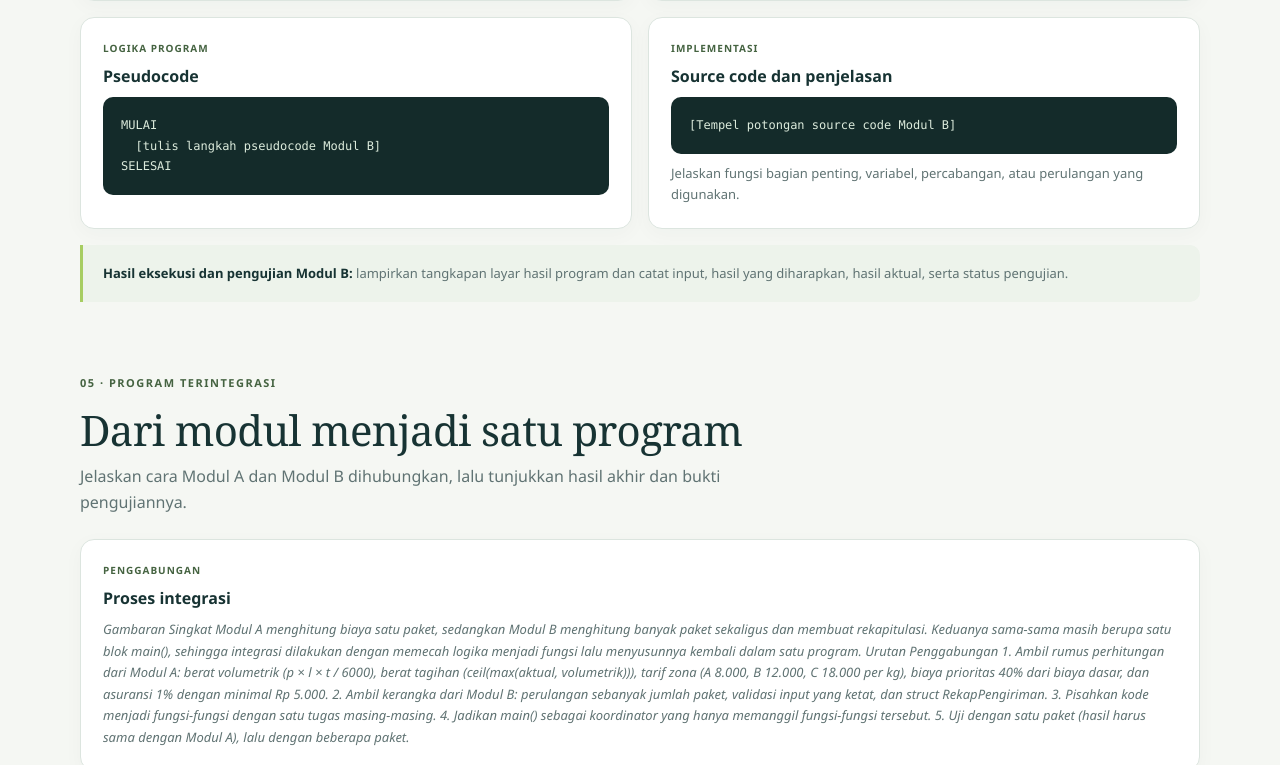
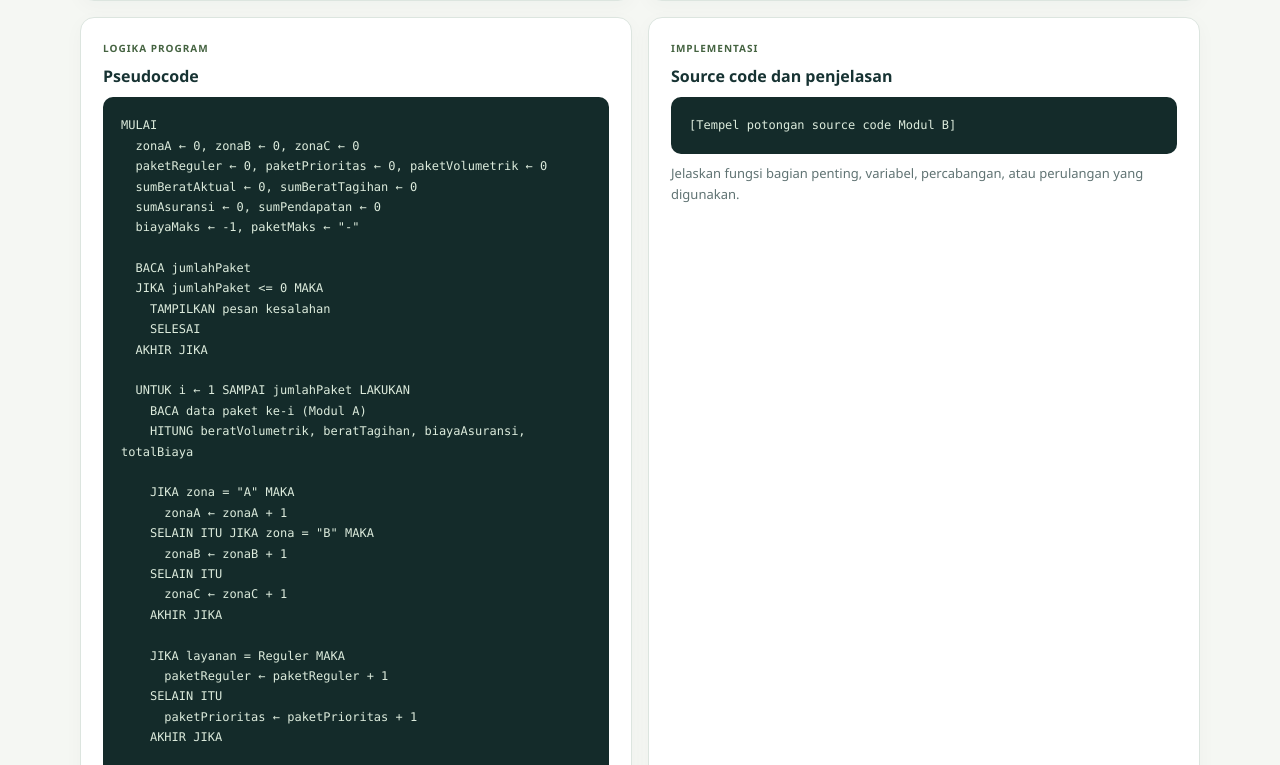
Before and after one commit to jetrofabian28/In-main-html, a plain HTML site: page index.html in a window 1280 px wide. Shown: the part 7735-8500 px from the top of the page. Drawn offline with Linux system fonts and the light colour scheme.

Commit message:
update pseudocode modul b

```diff
--- a/index.html
+++ b/index.html
@@ -693,7 +693,52 @@ Terdapat aturan batas bawah (minimum), jika hasil 1% kurang dari Rp 5.000, maka
 					<span class="card-label">Logika program</span>
 					<h3>Pseudocode</h3>
 					<pre class="code-placeholder">MULAI
-  [tulis langkah pseudocode Modul B]
+  zonaA ← 0, zonaB ← 0, zonaC ← 0
+  paketReguler ← 0, paketPrioritas ← 0, paketVolumetrik ← 0
+  sumBeratAktual ← 0, sumBeratTagihan ← 0
+  sumAsuransi ← 0, sumPendapatan ← 0
+  biayaMaks ← -1, paketMaks ← "-"
+
+  BACA jumlahPaket
+  JIKA jumlahPaket <= 0 MAKA
+    TAMPILKAN pesan kesalahan
+    SELESAI
+  AKHIR JIKA
+
+  UNTUK i ← 1 SAMPAI jumlahPaket LAKUKAN
+    BACA data paket ke-i (Modul A)
+    HITUNG beratVolumetrik, beratTagihan, biayaAsuransi, totalBiaya
+
+    JIKA zona = "A" MAKA
+      zonaA ← zonaA + 1
+    SELAIN ITU JIKA zona = "B" MAKA
+      zonaB ← zonaB + 1
+    SELAIN ITU
+      zonaC ← zonaC + 1
+    AKHIR JIKA
+
+    JIKA layanan = Reguler MAKA
+      paketReguler ← paketReguler + 1
+    SELAIN ITU
+      paketPrioritas ← paketPrioritas + 1
+    AKHIR JIKA
+
+    JIKA beratVolumetrik > beratAktual MAKA
+      paketVolumetrik ← paketVolumetrik + 1
+    AKHIR JIKA
+
+    sumBeratAktual ← sumBeratAktual + beratAktual
+    sumBeratTagihan ← sumBeratTagihan + beratTagihan
+    sumAsuransi ← sumAsuransi + biayaAsuransi
+    sumPendapatan ← sumPendapatan + totalBiaya
+
+    JIKA totalBiaya > biayaMaks MAKA
+      biayaMaks ← totalBiaya
+      paketMaks ← nomorPaket
+    AKHIR JIKA
+  AKHIR UNTUK
+
+  TAMPILKAN rekapitulasi pengiriman
 SELESAI</pre>
 				</article>
 				<article class="card">
```
